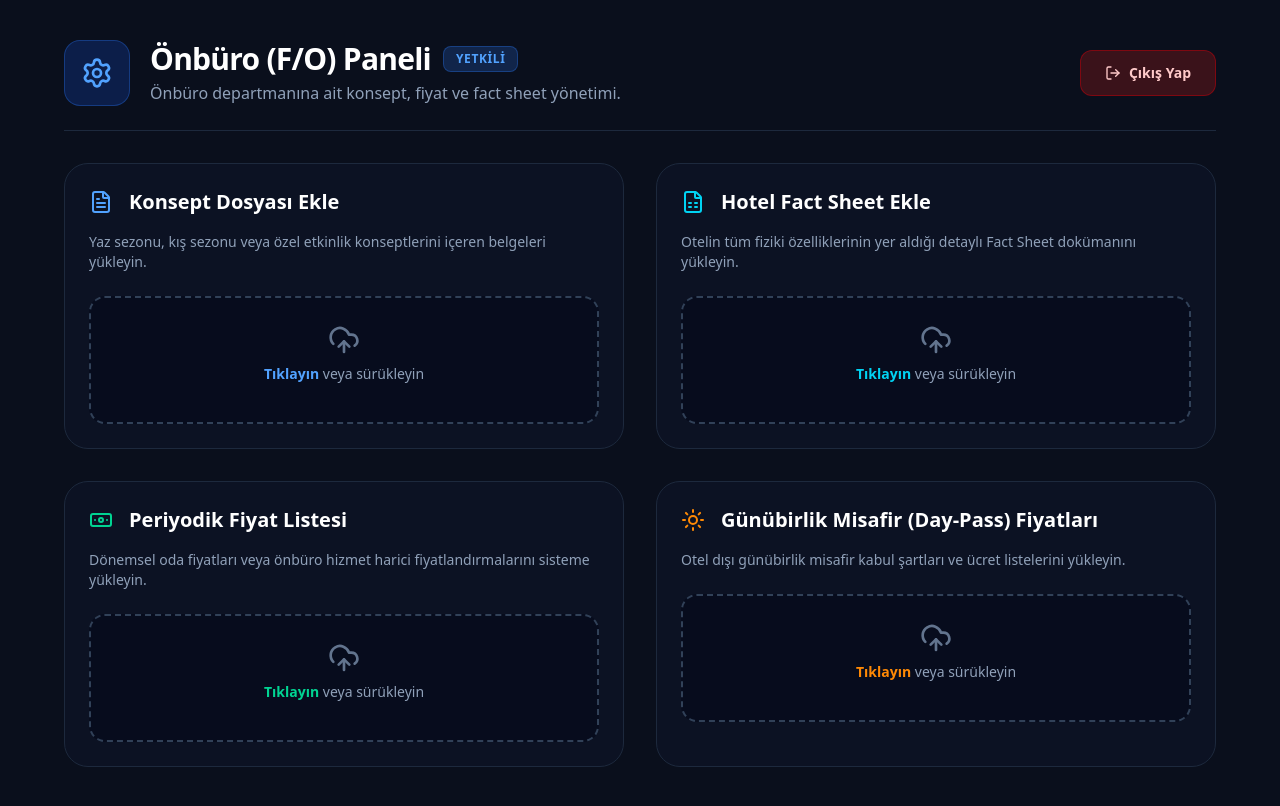
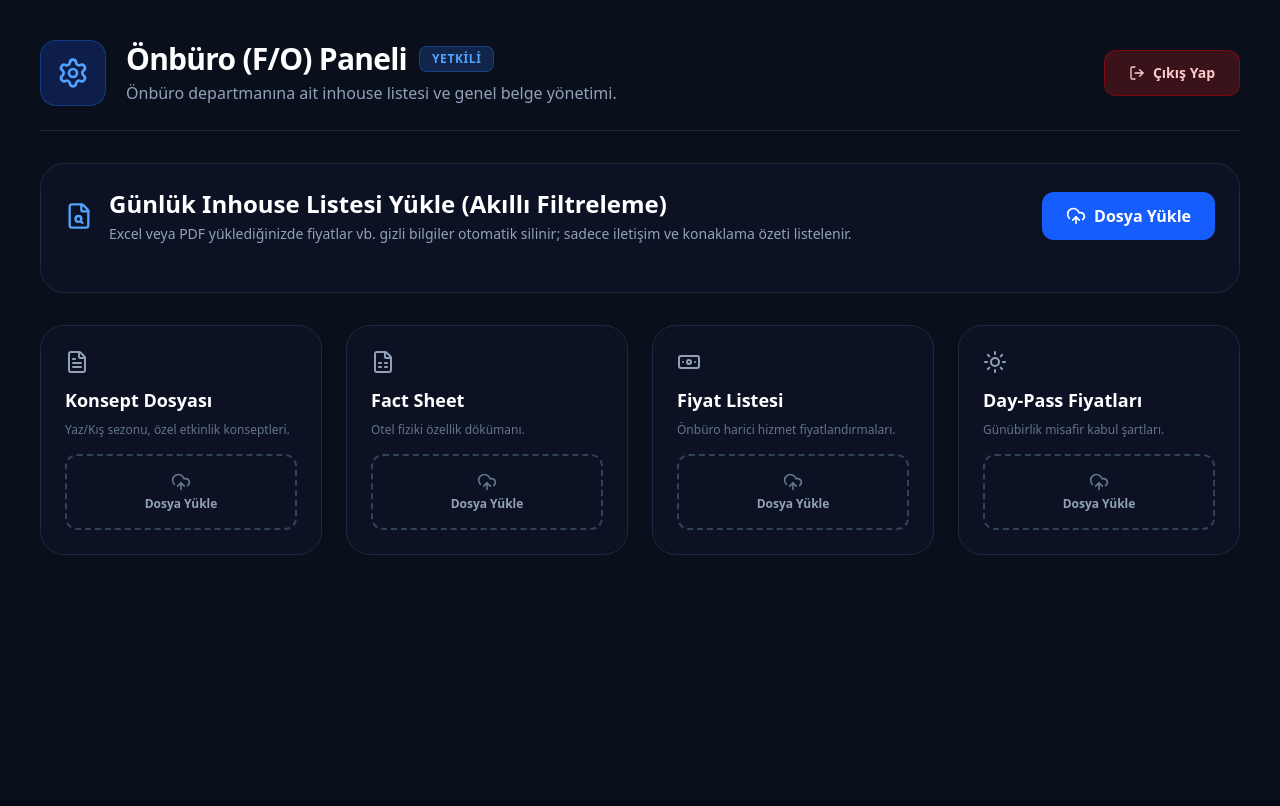
Before and after one commit to qltydigital-hub/HotelGenDigital, a Next.js app in the folder hotel-admin-dashboard/: page /settings/fo in a window 1280 px wide. Built offline with nearby package versions, Linux system fonts and the light colour scheme.

Commit message:
feat: Add Inhouse List upload and smart bulk Check-out messaging feature to F/O panel

```diff
--- a/hotel-admin-dashboard/src/app/settings/fo/page.tsx
+++ b/hotel-admin-dashboard/src/app/settings/fo/page.tsx
@@ -1,14 +1,67 @@
 "use client";
 import React, { useState } from 'react';
-import { Settings, FileText, UploadCloud, FileSpreadsheet, Banknote, ShieldCheck, Sun, LogOut } from 'lucide-react';
+import { Settings, FileText, UploadCloud, FileSpreadsheet, Banknote, ShieldCheck, Sun, LogOut, FileSearch, CheckSquare, Square, Send, MessageCircle } from 'lucide-react';
 import Link from 'next/link';
 
+// Mock Data Type
+type InhouseGuest = {
+    id: string;
+    voucher: string;
+    agency: string;
+    room: string;
+    fullName: string;
+    adults: number;
+    children: number;
+    childAges: string;
+    checkIn: string;
+    checkOut: string;
+    selected: boolean;
+};
+
+// Generate Mock Data for simulation after upload
+const generateMockGuests = (): InhouseGuest[] => [
+    { id: '1', voucher: 'VCH-1001', agency: 'Booking.com', room: '101', fullName: 'İrfan Doğan', adults: 2, children: 0, childAges: '-', checkIn: '10.03.2026', checkOut: '15.03.2026', selected: true },
+    { id: '2', voucher: 'VCH-1002', agency: 'Expedia', room: '102', fullName: 'Ayşe Yılmaz', adults: 2, children: 1, childAges: '5', checkIn: '08.03.2026', checkOut: '15.03.2026', selected: true },
+    { id: '3', voucher: 'VCH-1003', agency: 'Otelz', room: '103', fullName: 'Michael Smith', adults: 1, children: 0, childAges: '-', checkIn: '12.03.2026', checkOut: '15.03.2026', selected: true },
+    { id: '4', voucher: 'VCH-1004', agency: 'Direct', room: '104', fullName: 'Fatma Kaya', adults: 2, children: 2, childAges: '3, 7', checkIn: '01.03.2026', checkOut: '15.03.2026', selected: true },
+    { id: '5', voucher: 'VCH-1005', agency: 'Jolly Tur', room: '105', fullName: 'Ali Veli', adults: 2, children: 0, childAges: '-', checkIn: '14.03.2026', checkOut: '15.03.2026', selected: true },
+];
+
 export default function FrontOfficeSettings() {
-    const [saved, setSaved] = useState(false);
+    const [guests, setGuests] = useState<InhouseGuest[]>([]);
+    const [isUploaded, setIsUploaded] = useState(false);
+    const [messageSent, setMessageSent] = useState(false);
+
+    // Toggle selection for a single guest
+    const toggleGuest = (id: string) => {
+        setGuests(guests.map(g => g.id === id ? { ...g, selected: !g.selected } : g));
+    };
+
+    // Toggle all guests
+    const toggleAll = () => {
+        const allSelected = guests.every(g => g.selected);
+        setGuests(guests.map(g => ({ ...g, selected: !allSelected })));
+    };
+
+    // Simulate file upload
+    const handleFileUpload = (e: React.ChangeEvent<HTMLInputElement>) => {
+        if (e.target.files && e.target.files.length > 0) {
+            // In a real app, you would parse the Excel/PDF here
+            setIsUploaded(true);
+            setGuests(generateMockGuests());
+        }
+    };
+
+    const handleSendMessage = () => {
+        setMessageSent(true);
+        setTimeout(() => setMessageSent(false), 4000);
+    };
+
+    const selectedCount = guests.filter(g => g.selected).length;
 
     return (
-        <div className="min-h-screen bg-[#0a0f1c] text-white p-6 md:p-10 font-sans">
-            <div className="max-w-6xl mx-auto space-y-8">
+        <div className="min-h-screen bg-[#0a0f1c] text-white p-6 md:p-10 font-sans pb-20">
+            <div className="max-w-7xl mx-auto space-y-8">
 
                 {/* Header */}
                 <div className="flex flex-col md:flex-row md:items-center justify-between gap-6 pb-6 border-b border-slate-800">
@@ -21,7 +74,7 @@ export default function FrontOfficeSettings() {
                                 <h1 className="text-3xl font-extrabold tracking-tight">Önbüro (F/O) Paneli</h1>
                                 <span className="px-3 py-1 bg-blue-500/20 text-blue-400 border border-blue-500/30 rounded-lg text-xs font-bold uppercase tracking-wider">Yetkili</span>
                             </div>
-                            <p className="text-slate-400 font-medium mt-1">Önbüro departmanına ait konsept, fiyat ve fact sheet yönetimi.</p>
+                            <p className="text-slate-400 font-medium mt-1">Önbüro departmanına ait inhouse listesi ve genel belge yönetimi.</p>
                         </div>
                     </div>
                     <div className="flex flex-col sm:flex-row items-center gap-3">
@@ -31,76 +84,152 @@ export default function FrontOfficeSettings() {
                     </div>
                 </div>
 
-                <div className="grid grid-cols-1 md:grid-cols-2 gap-8">
+                {/* --- NEW FEATURE: INHOUSE LIST EXCEL/PDF UPLOAD & FILTERING --- */}
+                <div className="bg-slate-900/50 border border-slate-800 rounded-3xl p-6 relative overflow-hidden group hover:border-blue-500/30 transition-all">
+                    <div className="flex flex-col md:flex-row md:items-center justify-between mb-6 gap-4">
+                        <div className="flex items-center gap-4">
+                            <FileSearch className="w-7 h-7 text-blue-400" />
+                            <div>
+                                <h2 className="text-2xl font-bold">Günlük Inhouse Listesi Yükle (Akıllı Filtreleme)</h2>
+                                <p className="text-slate-400 text-sm mt-1">Excel veya PDF yüklediğinizde fiyatlar vb. gizli bilgiler otomatik silinir; sadece iletişim ve konaklama özeti listelenir.</p>
+                            </div>
+                        </div>
 
+                        {!isUploaded && (
+                            <label className="flex items-center px-6 py-3 bg-blue-600 hover:bg-blue-500 rounded-xl cursor-pointer font-bold transition-colors">
+                                <UploadCloud className="w-5 h-5 mr-2" />
+                                Dosya Yükle
+                                <input type="file" className="hidden" accept=".xlsx, .xls, .pdf" onChange={handleFileUpload} />
+                            </label>
+                        )}
+                    </div>
+
+                    {isUploaded && (
+                        <div className="mt-8">
+                            <div className="bg-slate-950 border border-slate-800 rounded-2xl overflow-x-auto">
+                                <table className="w-full text-left text-sm text-slate-300">
+                                    <thead className="text-xs uppercase bg-slate-900/80 text-slate-400 border-b border-slate-800">
+                                        <tr>
+                                            <th scope="col" className="p-4 cursor-pointer hover:text-white transition-colors" onClick={toggleAll}>
+                                                {guests.every(g => g.selected) ? <CheckSquare className="w-5 h-5 text-blue-400" /> : <Square className="w-5 h-5" />}
+                                            </th>
+                                            <th scope="col" className="px-6 py-4">Oda No</th>
+                                            <th scope="col" className="px-6 py-4">İsim Soyisim</th>
+                                            <th scope="col" className="px-6 py-4">Acenta</th>
+                                            <th scope="col" className="px-6 py-4">Voucher</th>
+                                            <th scope="col" className="px-6 py-4 text-center">Kişi (Yet/Çoc)</th>
+                                            <th scope="col" className="px-6 py-4">Giriş - Çıkış Tarihi</th>
+                                        </tr>
+                                    </thead>
+                                    <tbody>
+                                        {guests.map((guest) => (
+                                            <tr key={guest.id} className={`border-b border-slate-800/50 hover:bg-slate-800/20 transition-colors ${guest.selected ? 'bg-blue-900/10' : ''}`}>
+                                                <td className="p-4 cursor-pointer" onClick={() => toggleGuest(guest.id)}>
+                                                    {guest.selected ? <CheckSquare className="w-5 h-5 text-blue-400" /> : <Square className="w-5 h-5 text-slate-500" />}
+                                                </td>
+                                                <td className="px-6 py-4 font-bold text-white text-base">{guest.room}</td>
+                                                <td className="px-6 py-4">{guest.fullName}</td>
+                                                <td className="px-6 py-4 text-blue-300">{guest.agency}</td>
+                                                <td className="px-6 py-4 font-mono text-xs">{guest.voucher}</td>
+                                                <td className="px-6 py-4 text-center">
+                                                    <span className="bg-slate-800 px-2 py-1 rounded-md text-slate-300">{guest.adults} Y</span>
+                                                    {guest.children > 0 && (
+                                                        <span className="bg-slate-800 px-2 py-1 rounded-md text-slate-300 ml-1" title={`Çocuk Yaşları: ${guest.childAges}`}>{guest.children} Ç</span>
+                                                    )}
+                                                </td>
+                                                <td className="px-6 py-4">
+                                                    <span className="text-green-400">{guest.checkIn}</span> <span className="text-slate-500 mx-1">/</span> <span className="text-red-400">{guest.checkOut}</span>
+                                                </td>
+                                            </tr>
+                                        ))}
+                                    </tbody>
+                                </table>
+                            </div>
+
+                            {/* Toplu Mesaj Gönderim Alanı */}
+                            <div className="mt-6 bg-blue-900/10 border border-blue-500/20 rounded-2xl p-6">
+                                <h3 className="text-xl font-bold mb-4 flex items-center gap-2"><MessageCircle className="w-6 h-6 text-blue-400" /> Çıkış Yapan Misafirlere Otomatik Mesaj</h3>
+                                <p className="text-slate-400 text-sm mb-4">
+                                    Yukarıda seçili olan <strong className="text-white">{selectedCount}</strong> odaya, WhatsApp/Telegram üzerinden çıkış prosedürü hakkında otomatik mesaj gönderilecektir. Bildirim gitmesini <strong>istemediklerinizi listeden kaldırabilirsiniz (Örn: Geç çıkış hakkı verilenler veya özel misafirler).</strong>
+                                </p>
+
+                                <div className="bg-slate-950 p-4 rounded-xl border border-slate-800 mb-6 font-mono text-sm text-slate-300">
+                                    "Değerli misafirimiz, bugün çıkış gününüz. Otel kurallarımız gereği odanızı en geç saat 12:00'da teslim etmeniz gerektiğini hatırlatmak isteriz. Bizi tercih ettiğiniz için teşekkür eder, iyi yolculuklar dileriz!"
+                                </div>
+
+                                <button
+                                    onClick={handleSendMessage}
+                                    disabled={selectedCount === 0}
+                                    className={`w-full md:w-auto px-8 py-4 rounded-xl font-bold flex items-center justify-center gap-3 transition-all ${selectedCount > 0 ? 'bg-blue-600 hover:bg-blue-500 text-white shadow-[0_0_20px_rgba(37,99,235,0.3)]' : 'bg-slate-800 text-slate-500 cursor-not-allowed'}`}
+                                >
+                                    {messageSent ? (
+                                        <>Gönderildi <CheckSquare className="w-5 h-5" /></>
+                                    ) : (
+                                        <>Seçili {selectedCount} Odaya Çıkış Mesajını Gönder <Send className="w-5 h-5" /></>
+                                    )}
+                                </button>
+                            </div>
+                        </div>
+                    )}
+                </div>
+
+                {/* Eski Yükleme Modülleri (Konsept, Fact Sheet vb.) Grid Halinde Altta */}
+                <div className="grid grid-cols-1 md:grid-cols-2 lg:grid-cols-4 gap-6">
                     {/* Konsept Yükleme */}
-                    <div className="bg-slate-900/50 border border-slate-800 rounded-3xl p-6 relative overflow-hidden group hover:border-blue-500/30 transition-all">
-                        <div className="flex items-center gap-4 mb-4">
-                            <FileText className="w-6 h-6 text-blue-400" />
-                            <h2 className="text-xl font-bold">Konsept Dosyası Ekle</h2>
+                    <div className="bg-slate-900/50 border border-slate-800 rounded-3xl p-6 relative group hover:border-slate-700 transition-all flex flex-col justify-between">
+                        <div>
+                            <FileText className="w-6 h-6 text-slate-400 mb-3" />
+                            <h2 className="text-lg font-bold mb-2">Konsept Dosyası</h2>
+                            <p className="text-slate-500 text-xs mb-4">Yaz/Kış sezonu, özel etkinlik konseptleri.</p>
                         </div>
-                        <p className="text-slate-400 text-sm mb-6">Yaz sezonu, kış sezonu veya özel etkinlik konseptlerini içeren belgeleri yükleyin.</p>
-
-                        <label className="flex flex-col items-center justify-center w-full h-32 border-2 border-slate-700 border-dashed rounded-2xl cursor-pointer bg-slate-950/50 hover:bg-slate-800/50 transition-colors group">
-                            <div className="flex flex-col items-center justify-center pt-5 pb-6">
-                                <UploadCloud className="w-8 h-8 text-slate-500 mb-2 group-hover:text-blue-400 transition-colors" />
-                                <p className="mb-2 text-sm text-slate-400"><span className="font-bold text-blue-400">Tıklayın</span> veya sürükleyin</p>
-                            </div>
+                        <label className="flex flex-col items-center justify-center w-full py-4 border-2 border-slate-700 border-dashed rounded-xl cursor-pointer hover:bg-slate-800/50 transition-colors">
+                            <UploadCloud className="w-5 h-5 text-slate-500 mb-1" />
+                            <span className="text-xs font-bold text-slate-400">Dosya Yükle</span>
                             <input type="file" className="hidden" />
                         </label>
                     </div>
 
                     {/* Fact Sheet Yükleme */}
-                    <div className="bg-slate-900/50 border border-slate-800 rounded-3xl p-6 relative overflow-hidden group hover:border-cyan-500/30 transition-all">
-                        <div className="flex items-center gap-4 mb-4">
-                            <FileSpreadsheet className="w-6 h-6 text-cyan-400" />
-                            <h2 className="text-xl font-bold">Hotel Fact Sheet Ekle</h2>
+                    <div className="bg-slate-900/50 border border-slate-800 rounded-3xl p-6 relative group hover:border-slate-700 transition-all flex flex-col justify-between">
+                        <div>
+                            <FileSpreadsheet className="w-6 h-6 text-slate-400 mb-3" />
+                            <h2 className="text-lg font-bold mb-2">Fact Sheet</h2>
+                            <p className="text-slate-500 text-xs mb-4">Otel fiziki özellik dökümanı.</p>
                         </div>
-                        <p className="text-slate-400 text-sm mb-6">Otelin tüm fiziki özelliklerinin yer aldığı detaylı Fact Sheet dokümanını yükleyin.</p>
-
-                        <label className="flex flex-col items-center justify-center w-full h-32 border-2 border-slate-700 border-dashed rounded-2xl cursor-pointer bg-slate-950/50 hover:bg-slate-800/50 transition-colors group">
-                            <div className="flex flex-col items-center justify-center pt-5 pb-6">
-                                <UploadCloud className="w-8 h-8 text-slate-500 mb-2 group-hover:text-cyan-400 transition-colors" />
-                                <p className="mb-2 text-sm text-slate-400"><span className="font-bold text-cyan-400">Tıklayın</span> veya sürükleyin</p>
-                            </div>
+                        <label className="flex flex-col items-center justify-center w-full py-4 border-2 border-slate-700 border-dashed rounded-xl cursor-pointer hover:bg-slate-800/50 transition-colors">
+                            <UploadCloud className="w-5 h-5 text-slate-500 mb-1" />
+                            <span className="text-xs font-bold text-slate-400">Dosya Yükle</span>
                             <input type="file" className="hidden" />
                         </label>
                     </div>
 
                     {/* Fiyat Listesi Yükleme */}
-                    <div className="bg-slate-900/50 border border-slate-800 rounded-3xl p-6 relative overflow-hidden group hover:border-emerald-500/30 transition-all">
-                        <div className="flex items-center gap-4 mb-4">
-                            <Banknote className="w-6 h-6 text-emerald-400" />
-                            <h2 className="text-xl font-bold">Periyodik Fiyat Listesi</h2>
+                    <div className="bg-slate-900/50 border border-slate-800 rounded-3xl p-6 relative group hover:border-slate-700 transition-all flex flex-col justify-between">
+                        <div>
+                            <Banknote className="w-6 h-6 text-slate-400 mb-3" />
+                            <h2 className="text-lg font-bold mb-2">Fiyat Listesi</h2>
+                            <p className="text-slate-500 text-xs mb-4">Önbüro harici hizmet fiyatlandırmaları.</p>
                         </div>
-                        <p className="text-slate-400 text-sm mb-6">Dönemsel oda fiyatları veya önbüro hizmet harici fiyatlandırmalarını sisteme yükleyin.</p>
-
-                        <label className="flex flex-col items-center justify-center w-full h-32 border-2 border-slate-700 border-dashed rounded-2xl cursor-pointer bg-slate-950/50 hover:bg-slate-800/50 transition-colors group">
-                            <div className="flex flex-col items-center justify-center pt-5 pb-6">
-                                <UploadCloud className="w-8 h-8 text-slate-500 mb-2 group-hover:text-emerald-400 transition-colors" />
-                                <p className="mb-2 text-sm text-slate-400"><span className="font-bold text-emerald-400">Tıklayın</span> veya sürükleyin</p>
-                            </div>
+                        <label className="flex flex-col items-center justify-center w-full py-4 border-2 border-slate-700 border-dashed rounded-xl cursor-pointer hover:bg-slate-800/50 transition-colors">
+                            <UploadCloud className="w-5 h-5 text-slate-500 mb-1" />
+                            <span className="text-xs font-bold text-slate-400">Dosya Yükle</span>
                             <input type="file" className="hidden" />
                         </label>
                     </div>
 
                     {/* Daypass Yükleme */}
-                    <div className="bg-slate-900/50 border border-slate-800 rounded-3xl p-6 relative overflow-hidden group hover:border-orange-500/30 transition-all">
-                        <div className="flex items-center gap-4 mb-4">
-                            <Sun className="w-6 h-6 text-orange-400" />
-                            <h2 className="text-xl font-bold">Günübirlik Misafir (Day-Pass) Fiyatları</h2>
+                    <div className="bg-slate-900/50 border border-slate-800 rounded-3xl p-6 relative group hover:border-slate-700 transition-all flex flex-col justify-between">
+                        <div>
+                            <Sun className="w-6 h-6 text-slate-400 mb-3" />
+                            <h2 className="text-lg font-bold mb-2">Day-Pass Fiyatları</h2>
+                            <p className="text-slate-500 text-xs mb-4">Günübirlik misafir kabul şartları.</p>
                         </div>
-                        <p className="text-slate-400 text-sm mb-6">Otel dışı günübirlik misafir kabul şartları ve ücret listelerini yükleyin.</p>
-
-                        <label className="flex flex-col items-center justify-center w-full h-32 border-2 border-slate-700 border-dashed rounded-2xl cursor-pointer bg-slate-950/50 hover:bg-slate-800/50 transition-colors group">
-                            <div className="flex flex-col items-center justify-center pt-5 pb-6">
-                                <UploadCloud className="w-8 h-8 text-slate-500 mb-2 group-hover:text-orange-400 transition-colors" />
-                                <p className="mb-2 text-sm text-slate-400"><span className="font-bold text-orange-400">Tıklayın</span> veya sürükleyin</p>
-                            </div>
+                        <label className="flex flex-col items-center justify-center w-full py-4 border-2 border-slate-700 border-dashed rounded-xl cursor-pointer hover:bg-slate-800/50 transition-colors">
+                            <UploadCloud className="w-5 h-5 text-slate-500 mb-1" />
+                            <span className="text-xs font-bold text-slate-400">Dosya Yükle</span>
                             <input type="file" className="hidden" />
                         </label>
                     </div>
-
                 </div>
             </div>
         </div>
```
